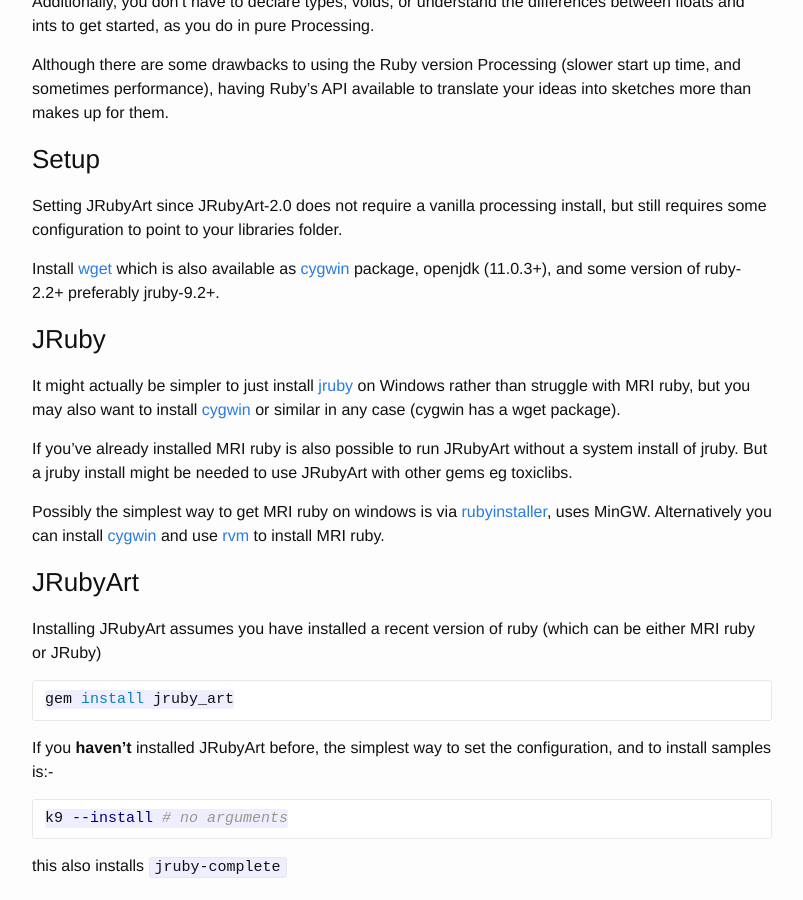
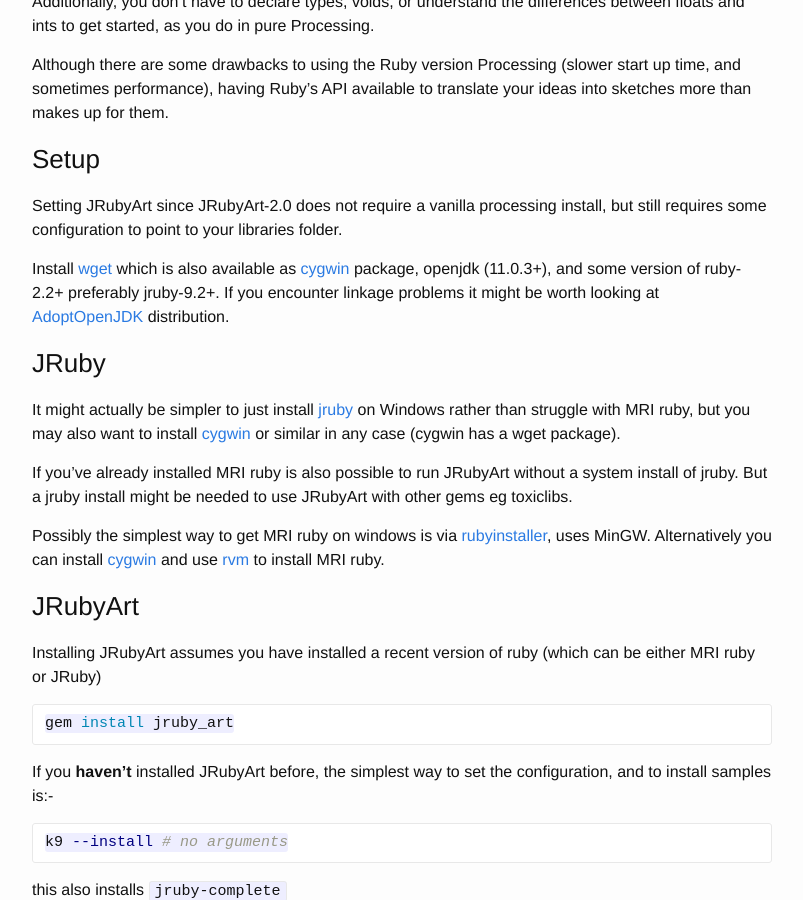
Before and after one commit to ruby-processing/JRubyArt, a Jekyll site: the page built from _posts/2019-09-28-windows_started.md, in a window 1280 px wide and 900 px high, scrolled down 667 px. Shown: the whole window, without its empty margins (238-1041 px from the left). Built offline with Jekyll 4.4.1, drawn with Linux system fonts in a browser that asks for light colours.

Commit message:
links for adopt openjdk

```diff
--- a/_posts/2019-09-28-windows_started.md
+++ b/_posts/2019-09-28-windows_started.md
@@ -24,7 +24,7 @@
 
 Setting JRubyArt since JRubyArt-2.0 does not require a vanilla processing install, but still requires some configuration to point to your libraries folder.
 
-Install [wget][wget] which is also available as [cygwin][cygwin] package, openjdk (11.0.3+), and some version of ruby-2.2+ preferably jruby-9.2+.
+Install [wget][wget] which is also available as [cygwin][cygwin] package, openjdk (11.0.3+), and some version of ruby-2.2+ preferably jruby-9.2+. If you encounter linkage problems it might be worth looking at [AdoptOpenJDK][adopt] distribution.
 
 ### JRuby
 
@@ -110,6 +110,7 @@
 
 Read more about using the [processing api here][api]
 
+[adopt]:https://adoptopenjdk.net/
 [api]: {{site.github.url}}/methods/processing_api
 [ben]:https://blog.engineyard.com/2015/getting-started-with-ruby-processing
 [processing]:https://processing.org/
```
Also changed, not shown: _posts/2019-09-28-getting.md (+1 -1 lines).
